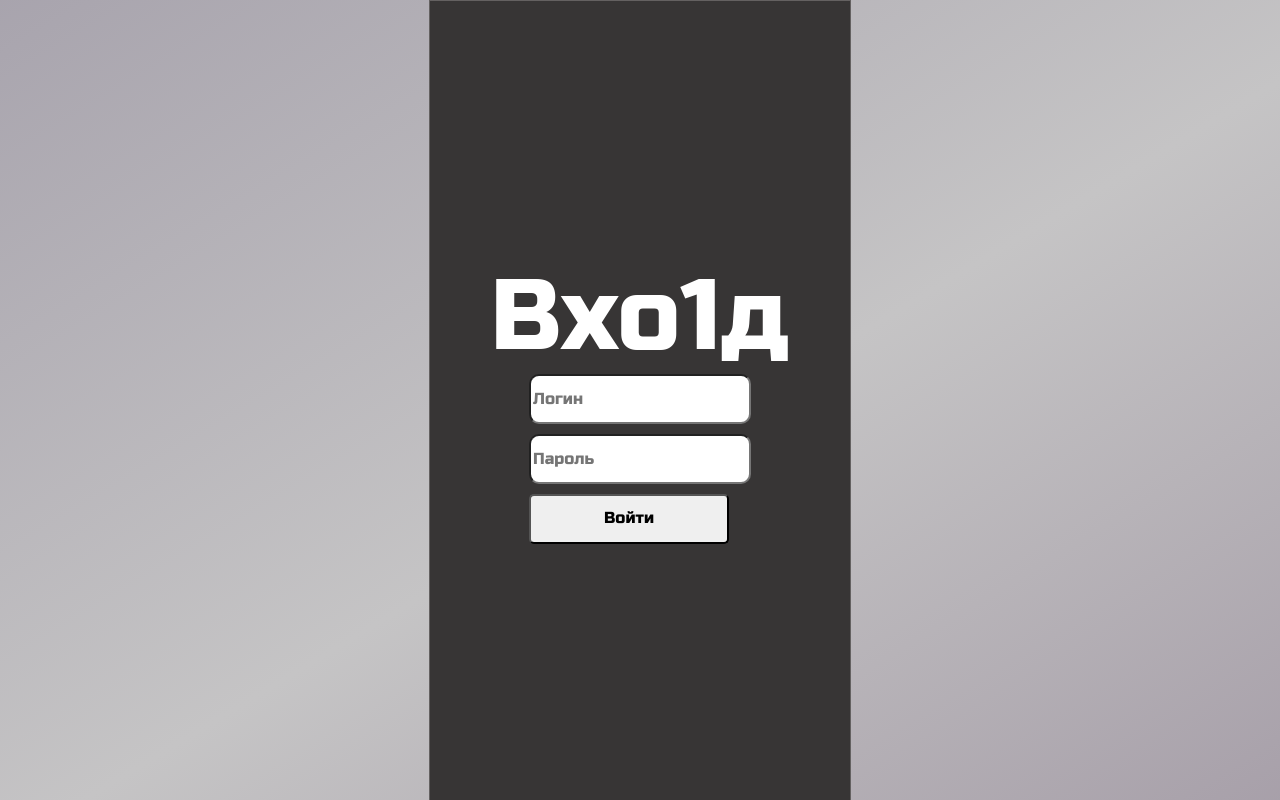
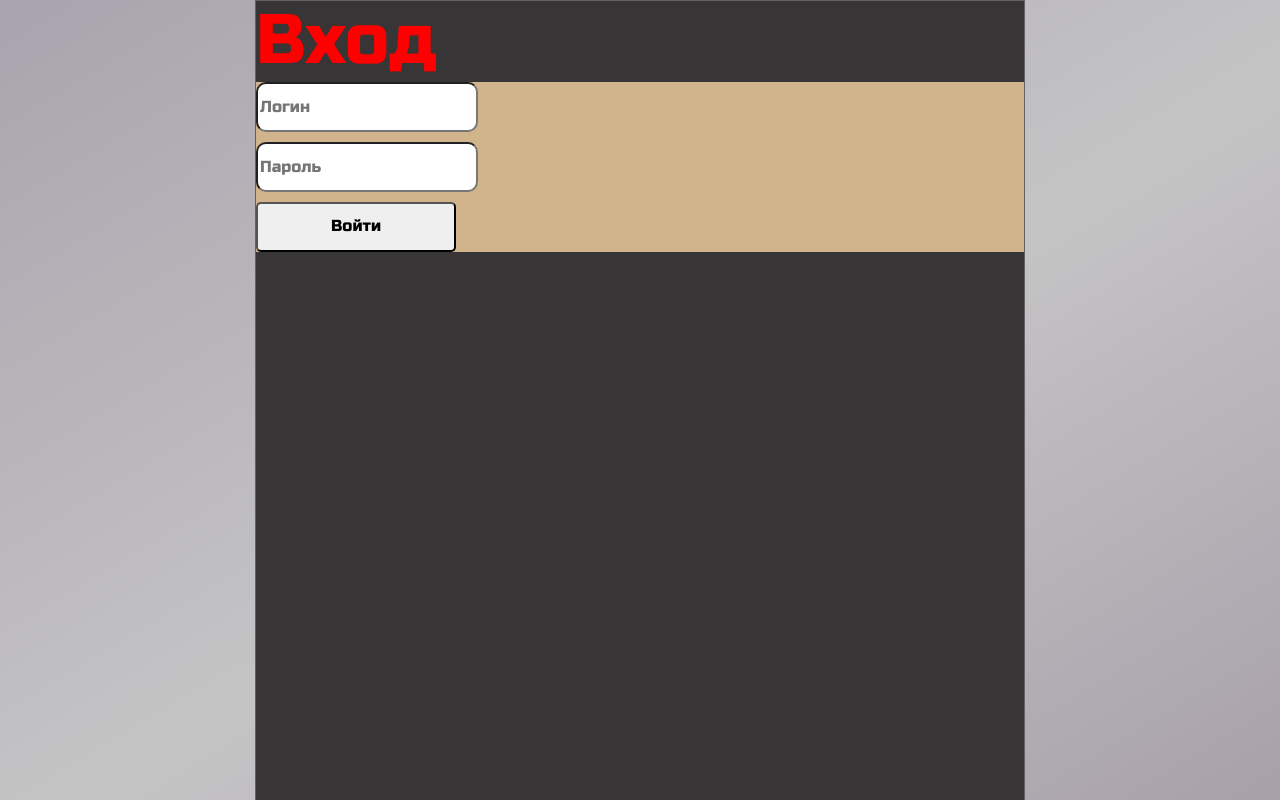
Before and after one commit to pirss93d/Travel_Time-two, a website: page public/login.html in a window 1280 px wide. Shown: the top 800 px of the page. Drawn offline with Linux system fonts and the light colour scheme.

Commit message:
tester123

```diff
--- a/public/login.html
+++ b/public/login.html
@@ -9,7 +9,7 @@
   <body>
     <div class="login">
       <div class="form_login-pin">
-        <span class="login_enter">Вхо1д</span>
+        <span class="login_enter">Вход</span>
         <form method="post" class="login-pin" action="/login">
           <input name="username" placeholder="Логин" required /><br />
           <input
--- a/public/style.css
+++ b/public/style.css
@@ -592,7 +592,7 @@ input {
 .login_enter {
   font-family: "Russo One";
   color: #fff;
-  font-size: 100px;
+  font-size: 70px;
 }
 
 .btn_login {
@@ -643,3 +643,26 @@ input {
 
 
 /* END messenger  */
+
+
+/* min-width (768ox)  and (max-width:1200px)*/
+
+@media (min-width: 700px) {
+  .form_login-pin{
+      align-items: normal;
+  justify-content: normal;
+    max-width: 768px;
+    height: 1200px;
+  }
+
+
+  .login_enter{
+    color: red;
+  }
+
+  .login-pin{
+    background-color: tan;
+  }
+
+
+}
```
Also changed, not shown: admin/mainAdmin.html (+3 -3 lines).
